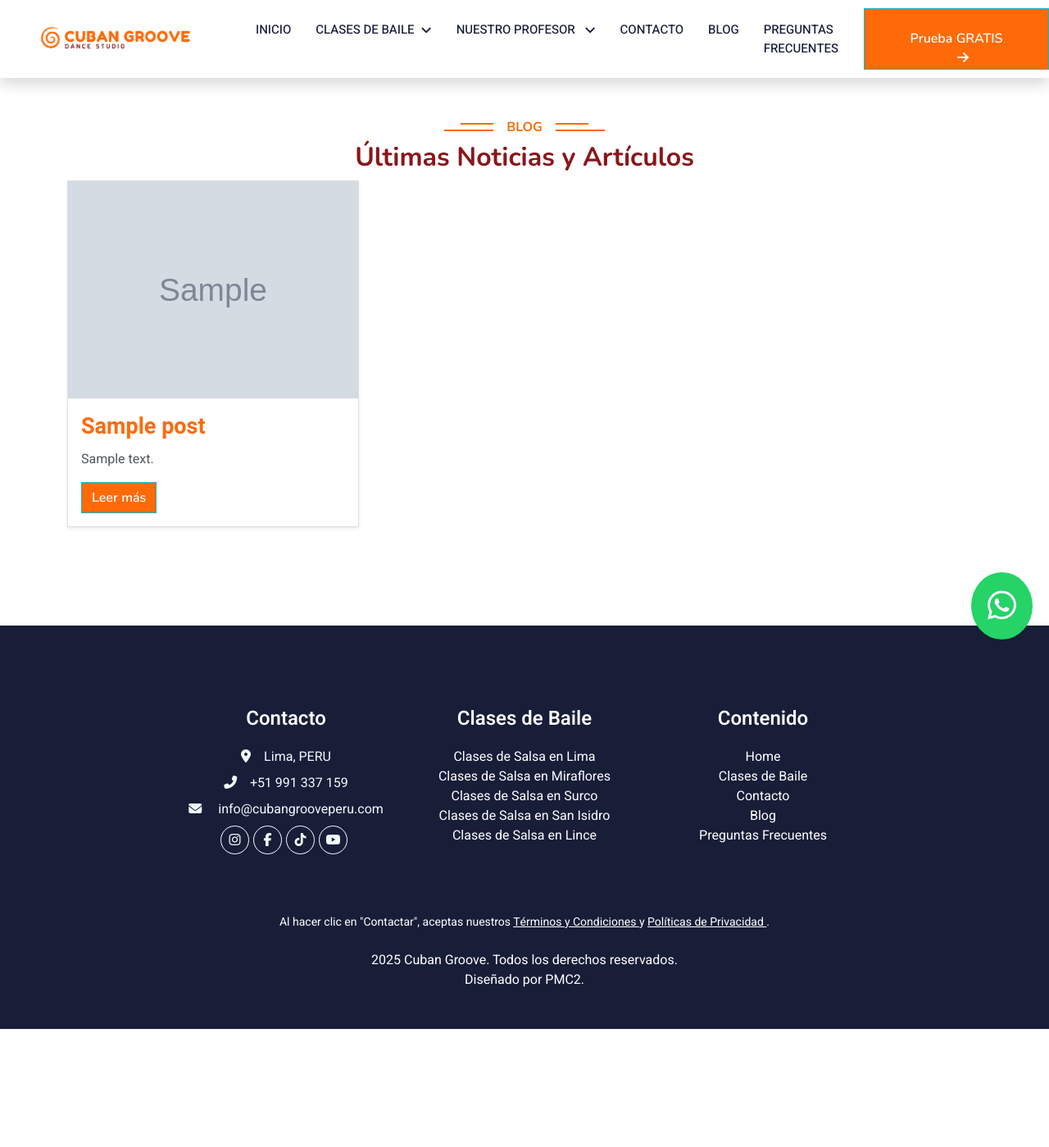
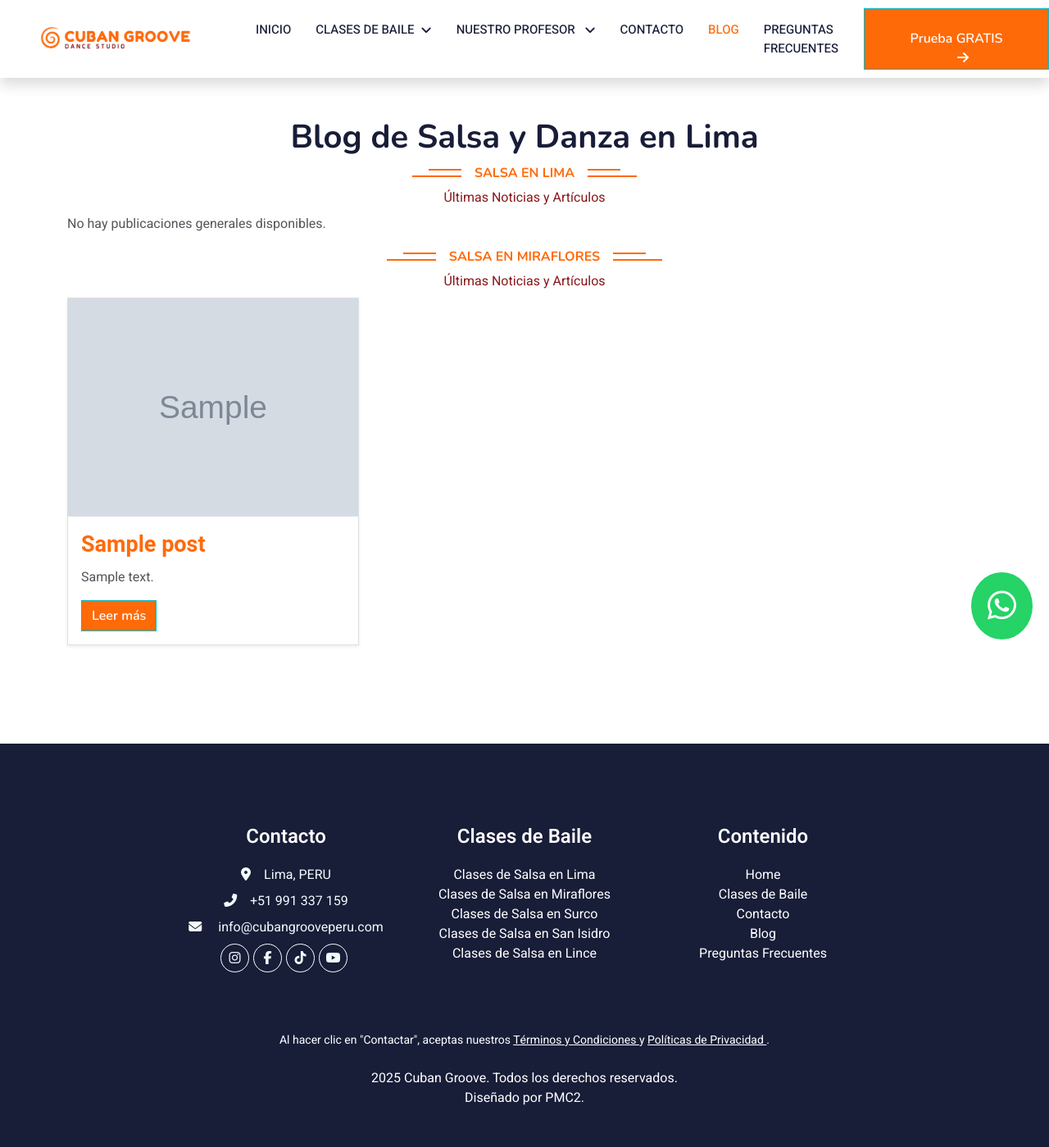
Before and after one commit to paulcobox/webluxe, a Django app: page /blog/ in a window 1280 px wide. Shown: the whole page at 82% size. Before the commit the page ends 1255 px from the top, so only its background shows below. Run offline with Django 3.2, Linux system fonts and the light colour scheme; data comes from the database, SQL or seed files in the repository; tables that the repository leaves empty hold one stand-in row (values such as "Sample post"); grey boxes marked "Sample" are stand-in pictures; parts of the project's set-up code (start-up, migrations or seed data) failed here and were passed over; some libraries are stand-ins or nearby versions.

Commit message:
mejoras seo cluster, sitemap

```diff
--- a/blog/admin.py
+++ b/blog/admin.py
@@ -4,5 +4,5 @@ from .models import Post
 
 @admin.register(Post)
 class PostAdmin(admin.ModelAdmin):
-    list_display = ('title', 'author', 'published_date', 'visible')
+    list_display = ('location', 'title', 'author', 'published_date', 'visible')
     prepopulated_fields = {'slug': ('title',)}
--- a/blog/urls.py
+++ b/blog/urls.py
@@ -1,8 +1,26 @@
 # blog/urls.py
 from django.urls import path
-from .views import PostListView, PostDetailView
+from .views import PostListView, PostDetailByLocationView
 
 urlpatterns = [
-    path('', PostListView.as_view(), name='post_list'),  # Listado de posts
-    path('<slug:slug>/', PostDetailView.as_view(), name='post_detail'),  # Detalle de un post
+    path('blog/', PostListView.as_view(), name='post_list'),  # Listado de posts
+    # path('<slug:slug>/', PostDetailByLocationView.as_view(), name='post_detail'),  # Detalle de un post
+     # Clusters locales (solo detalle, sin lista)
+    path('clases-de-salsa-en-miraflores/<slug:slug>/',
+         PostDetailByLocationView.as_view(),
+         {'location': 'miraflores'},
+         name='post_miraflores'),
+
+    path('clases-de-salsa-en-san-isidro/<slug:slug>/',
+         PostDetailByLocationView.as_view(),
+         {'location': 'sanisidro'},
+         name='post_sanisidro'),
+
+    path('clases-de-salsa-en-surco/<slug:slug>/',
+         PostDetailByLocationView.as_view(),
+         {'location': 'surco'},
+         name='post_surco'),
+
+    # Blog general (si quieres mantenerlo)
+    path('blog/<slug:slug>/', PostDetailByLocationView.as_view(), {'location': 'general'}, name='post_general'),
 ]
--- a/blog/views.py
+++ b/blog/views.py
@@ -1,18 +1,65 @@
 # blog/views.py
 from django.views.generic import ListView, DetailView
 from .models import Post
+from django.utils.safestring import mark_safe
+import json
 
 class PostListView(ListView):
     model = Post
     template_name = 'blog/post_list.html'  # Tu plantilla para la lista de posts
     context_object_name = 'posts'
-    paginate_by = 6  # Paginación con 6 posts por página
+    # paginate_by = 6  # Paginación con 6 posts por página
+
+    def get_context_data(self, **kwargs):
+        context = super().get_context_data(**kwargs)
+        context['miraflores_posts'] = Post.objects.filter(visible=True, location='miraflores')
+        context['sanisidro_posts'] = Post.objects.filter(visible=True, location='sanisidro')
+        context['surco_posts'] = Post.objects.filter(visible=True, location='surco')
+        context['lince_posts'] = Post.objects.filter(visible=True, location='lince')
+        # Agregar el schema dinámico (solo posts visibles)
+        visible_posts = Post.objects.filter(visible=True)
+        context['blog_schema'] = get_blog_schema(visible_posts)
+        return context
 
     def get_queryset(self):
-        return Post.objects.filter(visible=True).order_by('-published_date')
+        # Esto mantiene los posts "generales" en la parte superior
+        return Post.objects.filter(visible=True, location='general').order_by('-published_date')
 
 
-class PostDetailView(DetailView):
+class PostDetailByLocationView(DetailView):
     model = Post
-    template_name = 'blog/post_detail.html'  # Tu plantilla para el detalle del post
-    context_object_name = 'post'
+    template_name = 'blog/post_detail.html'
+
+    def get_queryset(self):
+        # Filtra por la ubicación que viene desde la ruta
+        location = self.kwargs.get('location')
+        return Post.objects.filter(visible=True, location=location)
+
+def get_blog_schema(posts):
+    items = []
+    for i, post in enumerate(posts, start=1):
+        items.append({
+            "@type": "BlogPosting",
+            "position": i,
+            "headline": post.title,
+            "url": f"https://cubangrooveperu.com/blog/{post.slug}/",
+            "image": f"https://cubangrooveperu.com{post.image.url}",
+            "datePublished": post.published_date.strftime("%Y-%m-%d")
+        })
+    schema = {
+        "@context": "https://schema.org",
+        "@type": "CollectionPage",
+        "name": "Blog de Cuban Groove Perú",
+        "url": "https://cubangrooveperu.com/blog/",
+        "description": "Explora artículos sobre salsa cubana, timba y danza en Lima.",
+        "mainEntity": {
+            "@type": "ItemList",
+            "itemListElement": items
+        }
+    }
+    return mark_safe(json.dumps(schema, ensure_ascii=False, indent=2))
+
+# class PostDetailView(DetailView):
+#     model = Post
+#     template_name = 'blog/post_detail.html'  # Tu plantilla para el detalle del post
+#     context_object_name = 'post'
--- a/content_site/urls.py
+++ b/content_site/urls.py
@@ -1,5 +1,5 @@
 from django.urls import path
-from .views import FAQListView, HomePageView, ContactTemplateView, PrivacyPoliciesTemplateView, TermsConditionsTemplateView, sitemap_view, robots_view, ThankYouTemplateView, InvitatedTemplateView, InvitatedSuccessTemplateView
+from .views import FAQListView, HomePageView, ContactTemplateView, PrivacyPoliciesTemplateView, TermsConditionsTemplateView, sitemap_view, robots_view, ThankYouTemplateView, InvitatedTemplateView, InvitatedSuccessTemplateView, sitemap_blog_view, sitemap_general_view, sitemap_miraflores_view
 from django.views.generic import RedirectView
 from django.conf import settings
 from .views import test_email  # Asegúrate de importar la vista
@@ -12,11 +12,14 @@ urlpatterns = [
   # path('about_our_partner', AboutOurPartnerTemplateView.as_view(), name = 'about_our_partner'),
 
   path('', HomePageView.as_view(), name='home'), # new
-  path('contact', ContactTemplateView.as_view(), name='contact'), # new
-  path('privacy-policies', PrivacyPoliciesTemplateView.as_view(), name='privacy_policies'), # new
-  path('terms-conditions', TermsConditionsTemplateView.as_view(), name='terms_conditions'), # new
+  path('contact/', ContactTemplateView.as_view(), name='contact'), # new
+  path('privacy-policies/', PrivacyPoliciesTemplateView.as_view(), name='privacy_policies'), # new
+  path('terms-conditions/', TermsConditionsTemplateView.as_view(), name='terms_conditions'), # new
   path('thankyou', ThankYouTemplateView.as_view(), name='thankyou'), # new
   path('sitemap.xml', sitemap_view, name='sitemap'),
+  path('sitemap-blog.xml', sitemap_blog_view, name='sitemap_blog'),
+  path('sitemap-general.xml', sitemap_general_view, name='sitemap_general'),
+  path('sitemap-miraflores.xml', sitemap_miraflores_view, name='sitemap_miraflores'),
   path('robots.txt', robots_view, name='robots'),
   path('favicon.ico', RedirectView.as_view(url=settings.STATIC_URL + 'img/logos/favicon.ico')),
   path('favicon.png', RedirectView.as_view(url=settings.STATIC_URL + 'img/logos/favicon.png')),
--- a/templates/_base.html
+++ b/templates/_base.html
@@ -137,7 +137,7 @@
                       </div>
                   </div>
                   <a href="{% url 'contact' %}" class="nav-item nav-link {% if 'contact' in request.path %}active{% endif %}" title="Contáctanos para clases de salsa, horarios y precios en Cuban Groove">Contacto</a>
-                  <a href="{% url 'post_list' %}" class="nav-item nav-link {% if 'post_list' in request.path %}active{% endif %}" title="Lee artículos sobre baile, salsa cubana y consejos de danza en nuestro blog">Blog</a>
+                  <a href="{% url 'post_list' %}" class="nav-item nav-link {% if 'blog' in request.path %}active{% endif %}" title="Lee artículos sobre baile, salsa cubana y consejos de danza en nuestro blog">Blog</a>
                   <a href="{% url 'faq' %}" class="nav-item nav-link {% if 'preguntas-frecuentes' in request.path %}active{% endif %}" title="Preguntas frecuentes sobre nuestras clases de baile, precios y niveles">
                     Preguntas Frecuentes
                   </a>
--- a/templates/blog/post_list.html
+++ b/templates/blog/post_list.html
@@ -1,6 +1,15 @@
 {% extends '_base.html' %}
 {% load static %}
 {% block title %}<title>Blog | Cuban Groove</title>{% endblock title %}
+{% block meta_description %}
+    <meta name="description" content="Descubre los mejores artículos de Cuban Groove Perú sobre baile, salsa cubana, timba y danza en Lima. Aprende consejos, técnicas y estilos con nuestras guías y clases.">
+{% endblock meta_description %}
+
+{% block structured_data %}
+<script type="application/ld+json">
+{{ blog_schema|safe }}
+</script>
+{% endblock %}
 
 {% block content %}
 
@@ -8,29 +17,136 @@
 <div class="container-xxl py-5">
   <div class="container">
     <div class="text-center wow fadeInUp" data-wow-delay="0.1s">
-                <h6 class="section-title bg-white text-center px-3 color-oran">Blog</h6>
-                <h2 class="text-center mb-2 color-cafe">Últimas Noticias y Artículos</h2>
+      <h1>Blog de Salsa y Danza en Lima</h1>
+      <h2 class="custom-h6 section-title bg-white text-center px-3 color-oran">Salsa en Lima</h2>
+      <p class="text-center mb-2 color-cafe">Últimas Noticias y Artículos</p>
     </div>
+
+    <!-- 🔸 Posts generales -->
     <div class="row">
       {% for post in posts %}
       <div class="col-md-4">
-                    <div class="card mb-4 shadow-sm ">
-                        <a href="{% url 'post_detail' post.slug %}" title="{{ post.title }}" aria-label="Leer más sobre {{ post.title }}" >
-                            <img class="card-img-top" src="{{ post.image.url }}" alt="{{ post.title }} - Imagen destacada" loading="lazy">
+        <div class="card mb-4 shadow-sm">
+          <a href="{% url 'post_general' post.slug %}" title="{{ post.title }}">
+            <img class="card-img-top" src="{{ post.image.url }}" alt="{{ post.title }} - Imagen destacada"  title="{{ post.title }}" loading="lazy">
           </a>
           <div class="card-body">
-                            <h2 class="post-title-alt">
-                                <a href="{% url 'post_detail' post.slug %}" class="color-oran" title="{{ post.title }}" aria-label="Leer más sobre {{ post.title }}">{{ post.title }}</a>
-                            </h2>
-                            <p class="card-text">{{ post.excerpt |safe }}</p>
-                            <a href="{% url 'post_detail' post.slug %}" style="background-color: #ff6a09;color: white;" class="btn btn-primary" title="Leer más sobre {{ post.title }}">Leer más</a>
+            <h3 class="post-title-alt color-oran">
+              {{ post.title }}
+            </h3>
+            <p class="card-text">{{ post.excerpt|safe }}</p>
+            <a href="{% url 'post_general' post.slug %}" class="btn btn-primary" style="background-color:#ff6a09;color:white;">Leer más</a>
           </div>
         </div>
       </div>
       {% empty %}
-                <p>No hay publicaciones disponibles.</p>
+      <p>No hay publicaciones generales disponibles.</p>
       {% endfor %}
     </div>
+
+    <!-- 🔸 Posts Miraflores -->
+    {% if miraflores_posts %}
+    <div class="text-center wow fadeInUp" data-wow-delay="0.1s">
+      <h2 class="custom-h6 section-title bg-white text-center px-3 color-oran">Salsa en Miraflores</h2>
+      <p class="text-center mb-2 color-cafe">Últimas Noticias y Artículos</p>
+    </div>
+    <div class="row">
+      {% for post in miraflores_posts %}
+      <div class="col-md-4">
+        <div class="card mb-4 shadow-sm">
+          <a href="{% url 'post_miraflores' post.slug %}" title="{{ post.title }}">
+            <img class="card-img-top" src="{{ post.image.url }}" alt="{{ post.title }}" title="{{ post.title }}"  loading="lazy">
+          </a>
+          <div class="card-body">
+            <h3 class="post-title-alt color-oran">
+              {{ post.title }}
+            </h3>
+            <p class="card-text">{{ post.excerpt|safe }}</p>
+            <a href="{% url 'post_miraflores' post.slug %}" class="btn btn-primary" style="background-color:#ff6a09;color:white;">Leer más</a>
+          </div>
+        </div>
+      </div>
+      {% endfor %}
+    </div>
+    {% endif %}
+
+    <!-- 🔸 Posts San Isidro -->
+    {% if sanisidro_posts %}
+    <div class="text-center wow fadeInUp" data-wow-delay="0.1s">
+      <h2 class="custom-h6 section-title bg-white text-center px-3 color-oran">Salsa en San Isidro</h2>
+      <p class="text-center mb-2 color-cafe">Últimas Noticias y Artículos</p>
+    </div>
+    <div class="row">
+      {% for post in sanisidro_posts %}
+      <div class="col-md-4">
+        <div class="card mb-4 shadow-sm">
+          <a href="{% url 'post_sanisidro' post.slug %}" title="{{ post.title }}">
+            <img class="card-img-top" src="{{ post.image.url }}" alt="{{ post.title }}" title="{{ post.title }}"  loading="lazy">
+          </a>
+          <div class="card-body">
+            <h3 class="post-title-alt color-oran">
+              {{ post.title }}
+            </h3>
+            <p class="card-text">{{ post.excerpt|safe }}</p>
+            <a href="{% url 'post_sanisidro' post.slug %}" class="btn btn-primary" style="background-color:#ff6a09;color:white;">Leer más</a>
+          </div>
+        </div>
+      </div>
+      {% endfor %}
+    </div>
+    {% endif %}
+
+    <!-- 🔸 Posts Surco -->
+    {% if surco_posts %}
+    <div class="text-center wow fadeInUp" data-wow-delay="0.1s">
+      <h2 class="custom-h6 section-title bg-white text-center px-3 color-oran">Salsa en Surco</h2>
+      <p class="text-center mb-2 color-cafe">Últimas Noticias y Artículos</p>
+    </div>
+    <div class="row">
+      {% for post in surco_posts %}
+      <div class="col-md-4">
+        <div class="card mb-4 shadow-sm">
+          <a href="{% url 'post_surco' post.slug %}" title="{{ post.title }}">
+            <img class="card-img-top" src="{{ post.image.url }}" alt="{{ post.title }}" title="{{ post.title }}"  loading="lazy">
+          </a>
+          <div class="card-body">
+            <h3 class="post-title-alt color-oran">
+              {{ post.title }}
+            </h3>
+            <p class="card-text">{{ post.excerpt|safe }}</p>
+            <a href="{% url 'post_surco' post.slug %}" class="btn btn-primary" style="background-color:#ff6a09;color:white;">Leer más</a>
+          </div>
+        </div>
+      </div>
+      {% endfor %}
+    </div>
+    {% endif %}
+
+    <!-- 🔸 Posts Lince -->
+    {% if lince_posts %}
+    <div class="text-center wow fadeInUp" data-wow-delay="0.1s">
+      <h2 class="custom-h6 section-title bg-white text-center px-3 color-oran">Salsa en Lince</h2>
+      <p class="text-center mb-2 color-cafe">Últimas Noticias y Artículos</p>
+    </div>
+    <div class="row">
+      {% for post in lince_posts %}
+      <div class="col-md-4">
+        <div class="card mb-4 shadow-sm">
+          <a href="{% url 'post_general' post.slug %}" title="{{ post.title }}">
+            <img class="card-img-top" src="{{ post.image.url }}" alt="{{ post.title }}" title="{{ post.title }}"  loading="lazy">
+          </a>
+          <div class="card-body">
+            <h3 class="post-title-alt color-oran">
+              {{ post.title }}
+            </h3>
+            <p class="card-text">{{ post.excerpt|safe }}</p>
+            <a href="{% url 'post_general' post.slug %}" class="btn btn-primary" style="background-color:#ff6a09;color:white;">Leer más</a>
+          </div>
+        </div>
+      </div>
+      {% endfor %}
+    </div>
+    {% endif %}
   </div>
 </div>
 <!-- Blog End -->
--- a/webluxe/settings.py
+++ b/webluxe/settings.py
@@ -87,6 +87,7 @@ AUTH_USER_MODEL = 'users.CustomUser' # new
 
 MIDDLEWARE = [
     'django.middleware.cache.UpdateCacheMiddleware',    # 1. Guarda en caché
+    # 'webluxe.middleware.slash_flexible.SlashFlexibleMiddleware',
     'django.middleware.security.SecurityMiddleware',
     'django.contrib.sessions.middleware.SessionMiddleware',
     'django.middleware.common.CommonMiddleware',
@@ -203,3 +204,5 @@ DEFAULT_FROM_EMAIL = os.getenv("DEFAULT_FROM_EMAIL")
 
 CACHE_MIDDLEWARE_SECONDS = 60 * 60  # 1 hora
 CACHE_MIDDLEWARE_KEY_PREFIX = ""   # opcional
+
+APPEND_SLASH = True
--- a/webluxe/urls.py
+++ b/webluxe/urls.py
@@ -26,7 +26,7 @@ urlpatterns = [
     path('', include('content_site.urls')),
     path('', include('instructors.urls')),
     path('', include('leads.urls')),
-    path('blog/', include('blog.urls')),
+    path('', include('blog.urls')),
 ] + static(settings.MEDIA_URL, document_root=settings.MEDIA_ROOT)
 
 redirect_patterns = [
```
Also changed, not shown: blog/models.py (+8 -0 lines), content_site/views.py (+9 -0 lines), sitemap-blog.xml (added, +67 -0 lines), sitemap-general.xml (added, +105 -0 lines), sitemap-miraflores.xml (added, +16 -0 lines), sitemap.xml (+11 -162 lines), templates/index.html (+55 -53 lines), blog/migrations/0004_post_location.py (added), media/images/blog_images/encuentra-tu-estilo-ideal.png (added). Lines whose indentation alone changed are shown as unchanged.
